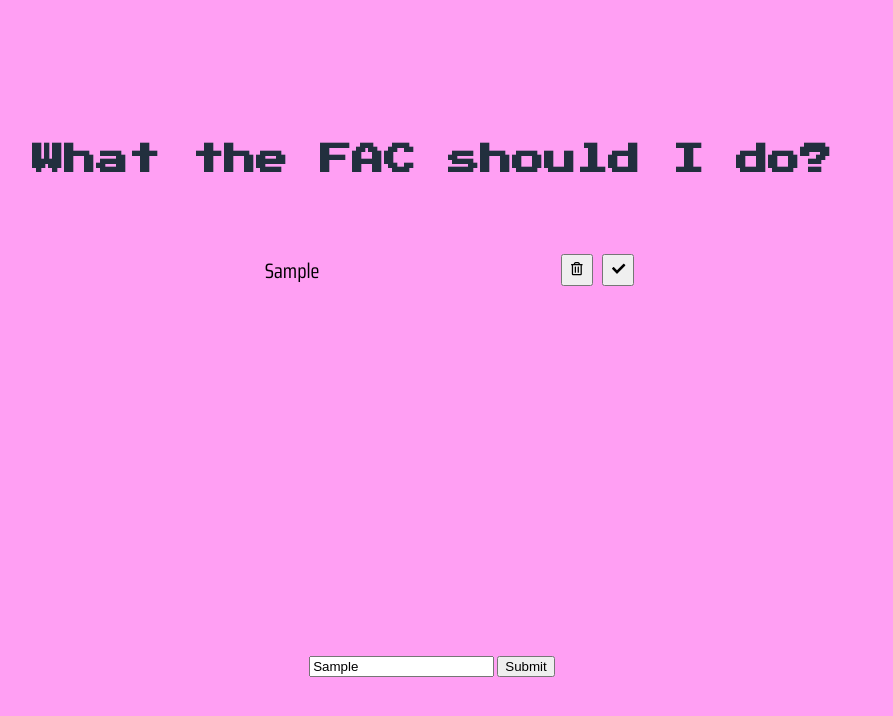
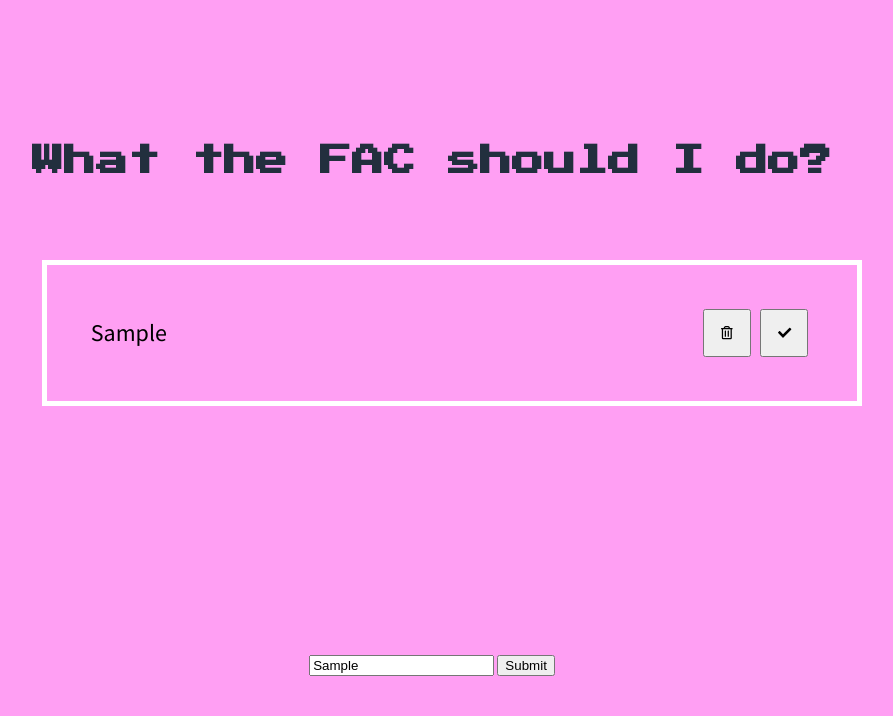
Before and after one commit to fac-13/Team-GIPHT-Todo, a website: page index.html in a window 1280 px wide. Both pictures are taken after typing "Sample" into the empty fields and a click on the input "Submit". Shown: the whole page, without its empty margins (208-1101 px from the left). Drawn offline with Linux system fonts and the light colour scheme.

Commit message:
updating styling on list items

```diff
--- a/index.html
+++ b/index.html
@@ -6,7 +6,7 @@
     <link rel="stylesheet" href="./style.css">
     <link href="https://fonts.googleapis.com/css?family=Press+Start+2P" rel="stylesheet">
     <script defer src="https://use.fontawesome.com/releases/v5.0.8/js/all.js"></script>
-    <link href="https://fonts.googleapis.com/css?family=Fira+Sans|Saira+Condensed" rel="stylesheet">
+    <link href="https://fonts.googleapis.com/css?family=Fira+Sans|Saira+Condensed|Source+Sans+Pro" rel="stylesheet">
   </head>
   <body>
     <h1>What the FAC should I do?</h1>
--- a/style.css
+++ b/style.css
@@ -1,6 +1,6 @@
 body {
   max-width: 1140px;
-  font-family: 'Saira Condensed', sans-serif;
+  font-family: 'Source Sans Pro', sans-serif;
   height: 100vh;
   margin: 0 auto;
   padding: 0;
@@ -33,14 +33,14 @@ h1 {
 
 #todo-container,
 #add-todo {
-  width: 40%;
+  width: 80%;
 }
 
 /* Icons */
 
 button {
-  width: 2rem;
-  height: 2rem;
+  width: 3rem;
+  height: 3rem;
   text-align: center;
   margin: 0 0.3rem;
 }
@@ -48,6 +48,7 @@ button {
 i {
   margin: 0 auto;
   padding: 0;
+  width: 100%;
 }
 
 .marked {
@@ -56,11 +57,13 @@ i {
 
 li {
   display: flex;
+  align-items: center;
   justify-content: space-between;
   flex-wrap: nowrap;
-  /* border-bottom: 1px solid black; */
-  margin: 5%;
-  font-size: 1.3rem;
+  border: 5px solid white;
+  margin: 3%;
+  padding: 5%;
+  font-size: 1.5rem;
 }
 
 .buttons-div {
```
